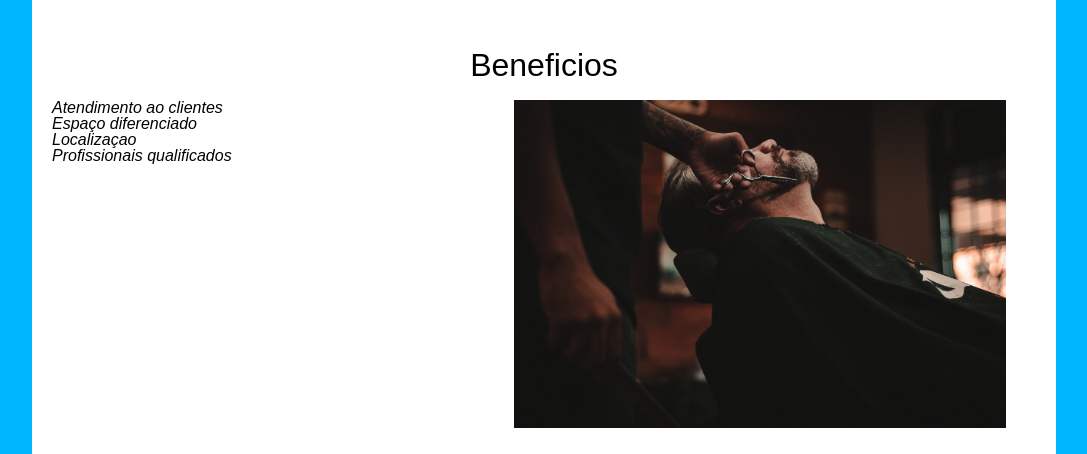
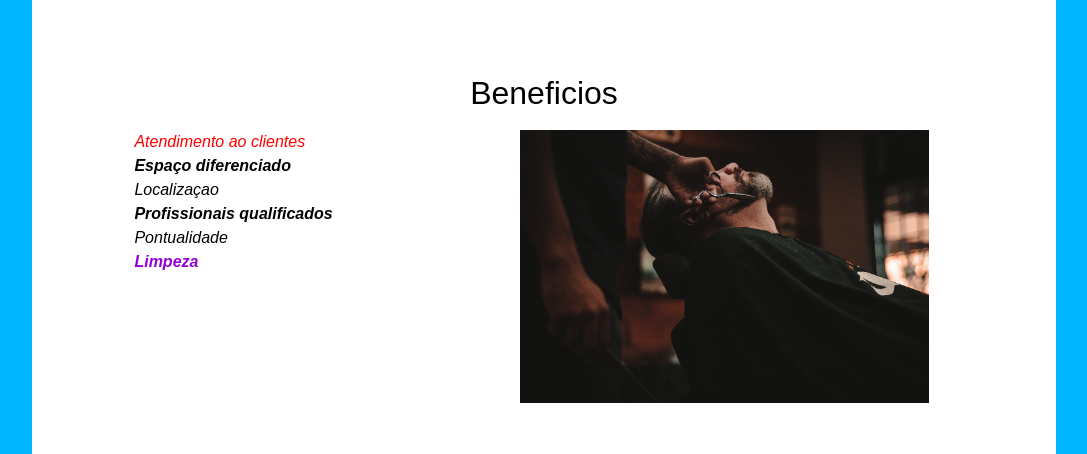
Before and after one commit to Ericksonprofissional/html5css3, a plain HTML site: page index.html in a window 1280 px wide. Shown: the part 1139-1593 px from the top of the page, without its empty margins (96-1183 px from the left). Drawn offline with Linux system fonts and the light colour scheme.

Commit message:
Pseudo-elemento first-child, last-child, nth-child(posiçao), nth-child(2n) <- pares

```diff
--- a/css/style.css
+++ b/css/style.css
@@ -96,12 +96,22 @@ em strong {
     padding: 0 0 2em;
     text-align: center;
 }
+
 .principal em {
     font-style: italic;
 }
 
 .mapa-principal {
     width: 90%;
+    margin: 0 auto;
+}
+
+.beneficios {
+    padding: 3em 0;
+}
+
+.conteudo-beneficios {
+    width: 80%;
     margin: 0 auto;
 }
 
@@ -113,9 +123,23 @@ em strong {
 }
 .itens {
     font-style: italic;
+    line-height: 1.5em;
 }
 
-.imagembeneficio {
+
+.itens:first-child {
+    color: red;
+}
+
+.itens:nth-child(2n) {
+    font-weight: bold;
+}
+
+.itens:last-child {
+    color: darkviolet;
+}
+
+.imagem-beneficio {
     width: 50%;
 }
 
--- a/index.html
+++ b/index.html
@@ -52,13 +52,18 @@
 
         <section class="beneficios">
             <h3 class="titulo-principal">Beneficios</h3>
+            <div class="conteudo-beneficios">
                 <ul class="lista-beneficios">
                     <li class="itens">Atendimento ao clientes</li>
                     <li class="itens">Espaço diferenciado</li>
                     <li class="itens">Localizaçao</li>
                     <li class="itens">Profissionais qualificados</li>
+                    <li class="itens">Pontualidade</li>
+                    <li class="itens">Limpeza</li>
                 </ul>
-            <img src="img/beneficios.jpg" class="imagembeneficio">
+
+                <img src="img/beneficios.jpg" class="imagem-beneficio">
+            </div>
             <div class="video">
                 <iframe width="560" height="315" src="https://www.youtube.com/embed/wcVVXUV0YUY" frameborder="0"
 					allow="accelerometer; autoplay; encrypted-media; gyroscope; picture-in-picture"
```
Lines whose indentation alone changed are shown as unchanged.
